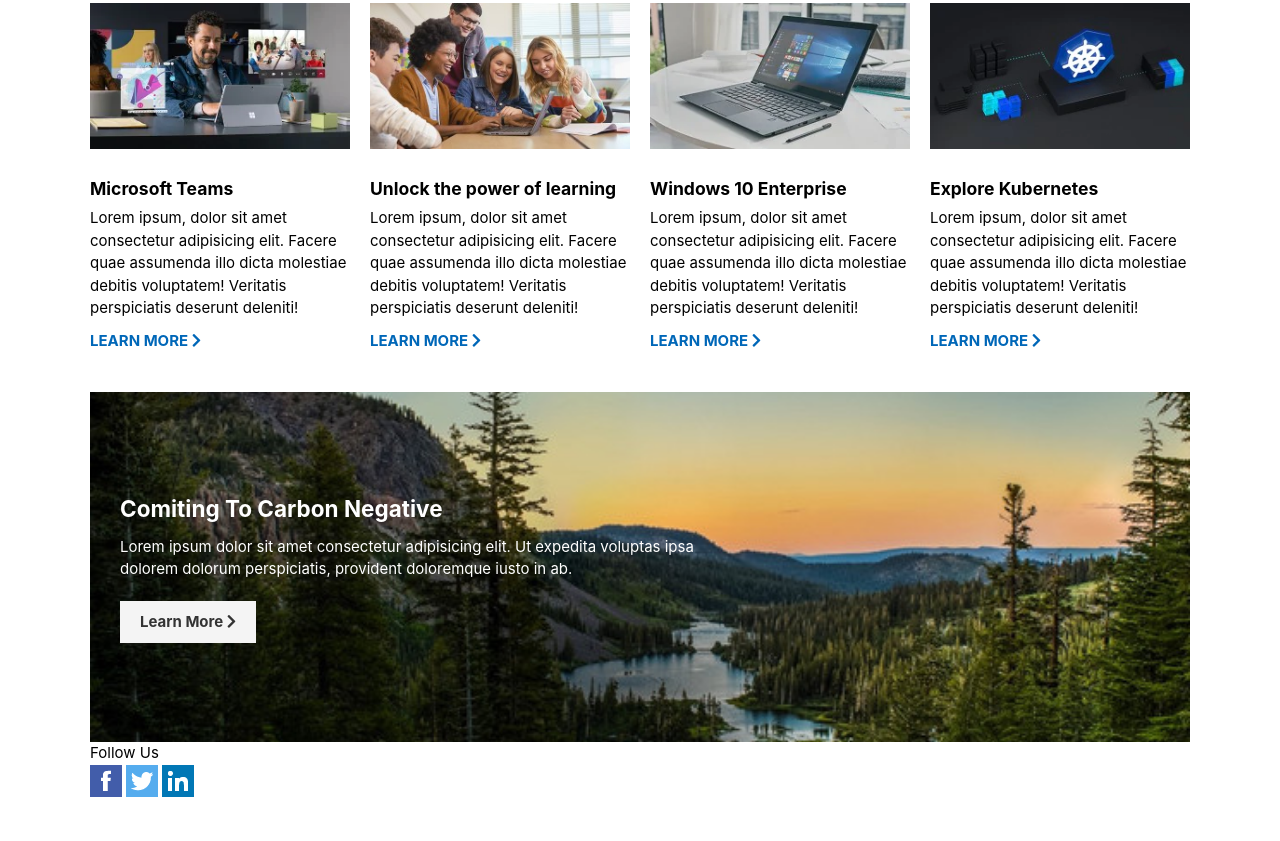
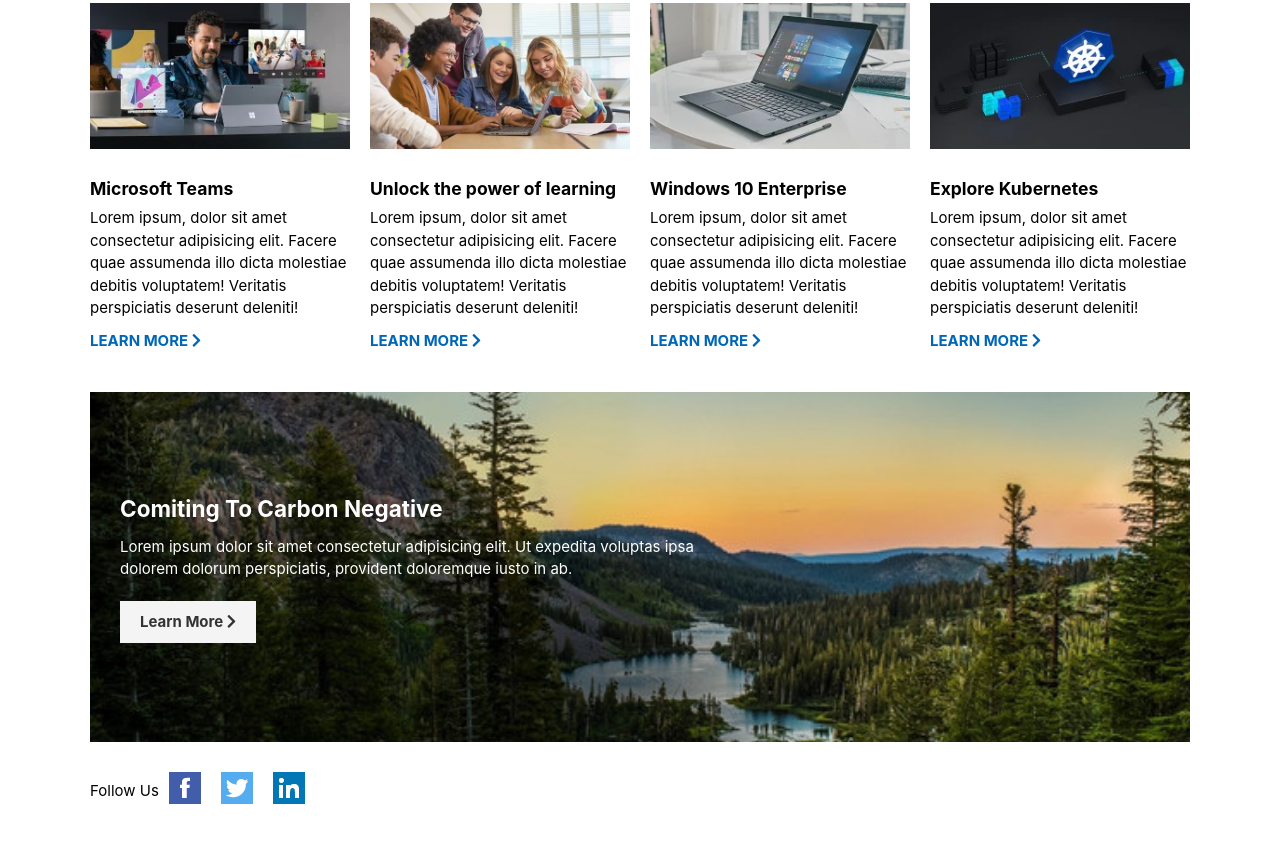
Before and after one commit to johannamag/microsoft-homepage-clone, a plain HTML site: page index.html in a window 1280 px wide. Shown: the part 1236-2077 px from the top of the page. Before the commit the page ends 2039 px from the top, so only its background shows below. Drawn offline with Linux system fonts and the light colour scheme.

Commit message:
Styled Follow

```diff
--- a/style.css
+++ b/style.css
@@ -164,3 +164,14 @@ ul {
   background: #f4f4f4;
   color: #333;
 }
+
+.follow {
+  display: flex;
+  align-items: center;
+  justify-content: flex-start;
+  margin: 30px 0 30px;
+}
+
+.follow * {
+  margin-right: 10px;
+}
```
